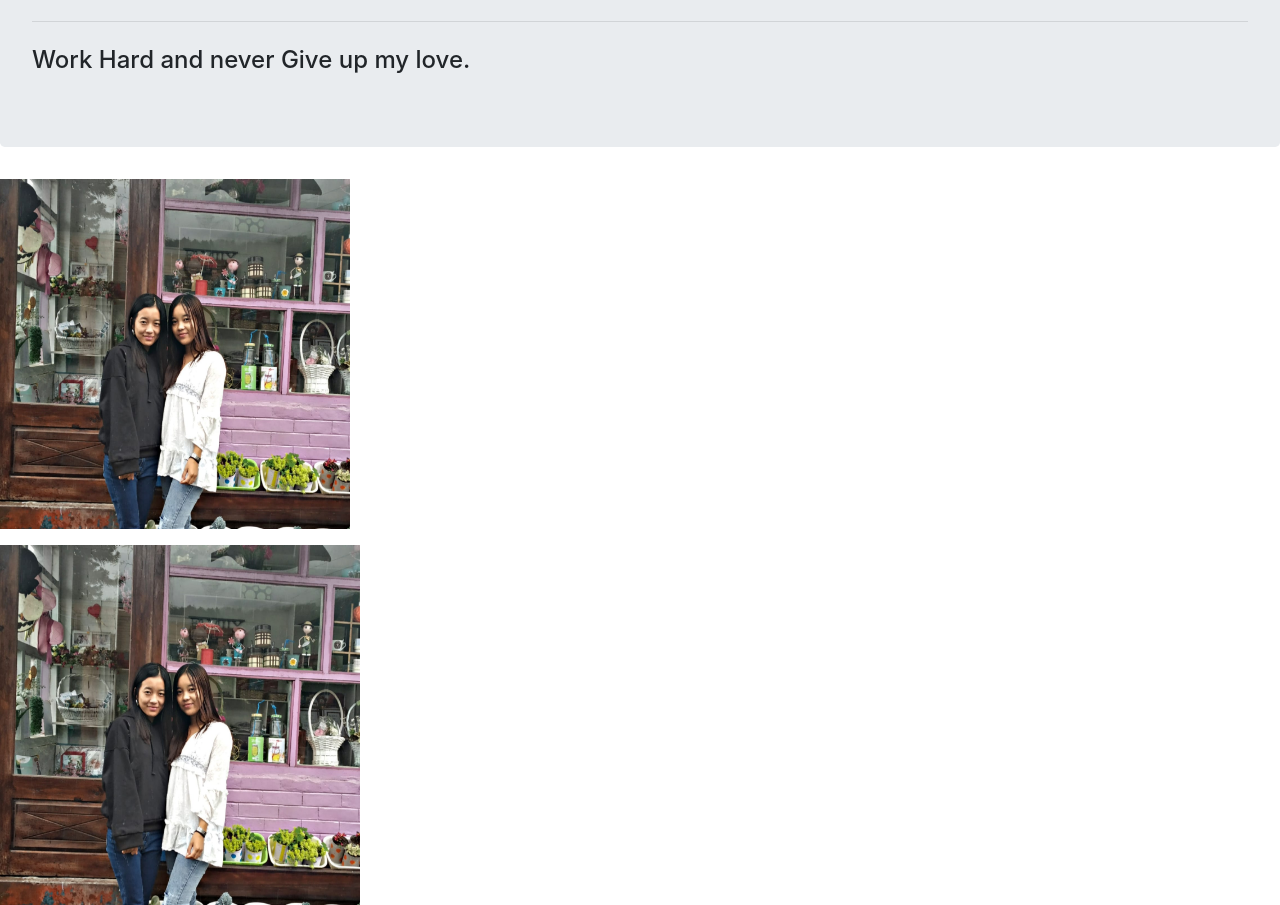
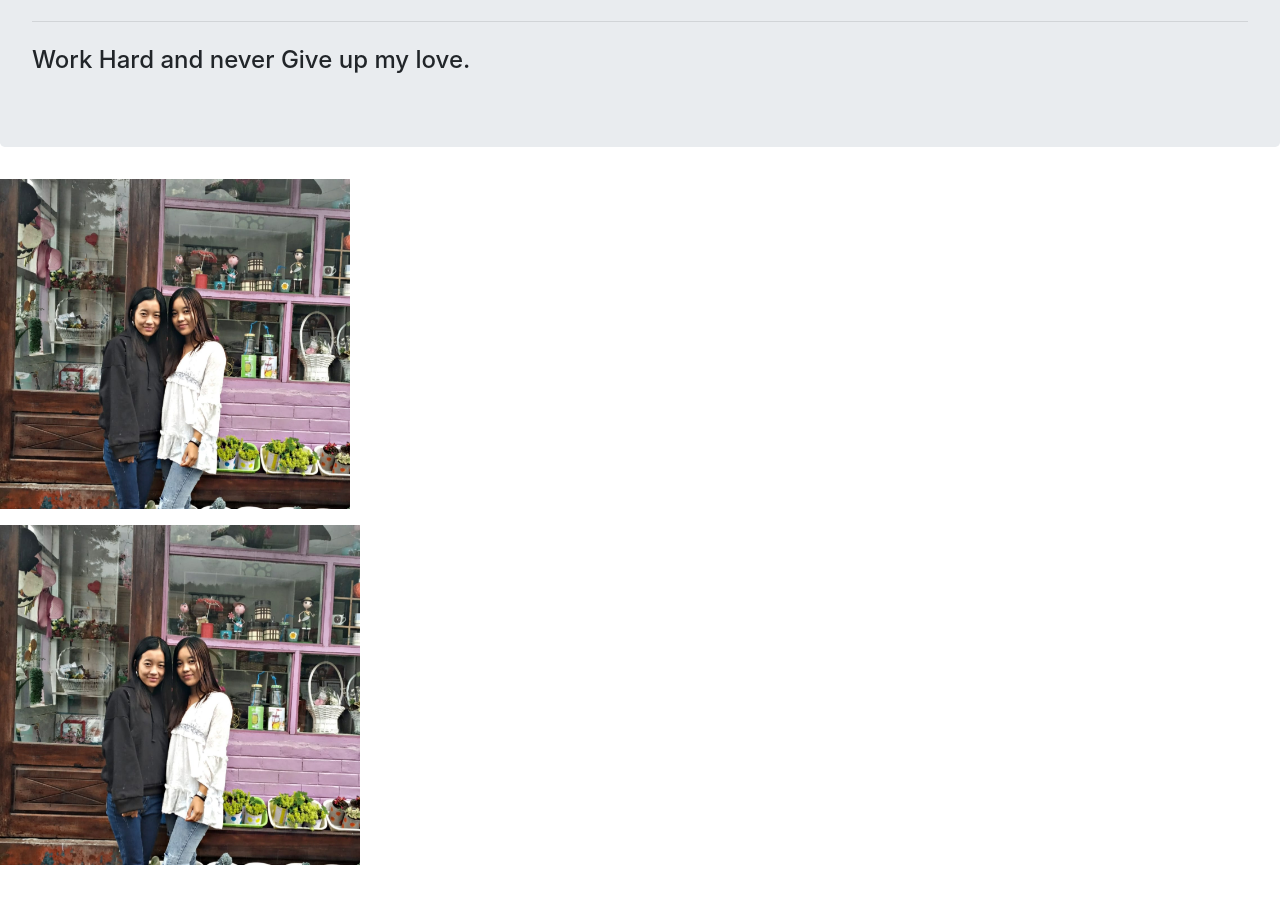
Before and after one commit to Bangthai/Aien, a plain HTML site: page success.html in a window 1280 px wide. Shown: the part 134-1039 px from the top of the page. After the commit the page ends 999 px from the top, so only its background shows below. Drawn offline with nearby package versions, Linux system fonts and the light colour scheme.

Commit message:
Second commit223

```diff
--- a/success.html
+++ b/success.html
@@ -16,7 +16,7 @@
         <hr class="my-4">
         <h4>Work Hard and never Give up my love.</h4>
       </div>
-     <img height="350px" width="350px"src="images/a.jpg" alt=""><p></p>
-     <img height="360px" width="360px"src="images/a.jpg" src="images/b.jpg" >
+     <img height="330px" width="350px"src="images/a.jpg" alt=""><p></p>
+     <img height="340px" width="360px"src="images/a.jpg" src="images/b.jpg" >
 </body>
 </html>
```
